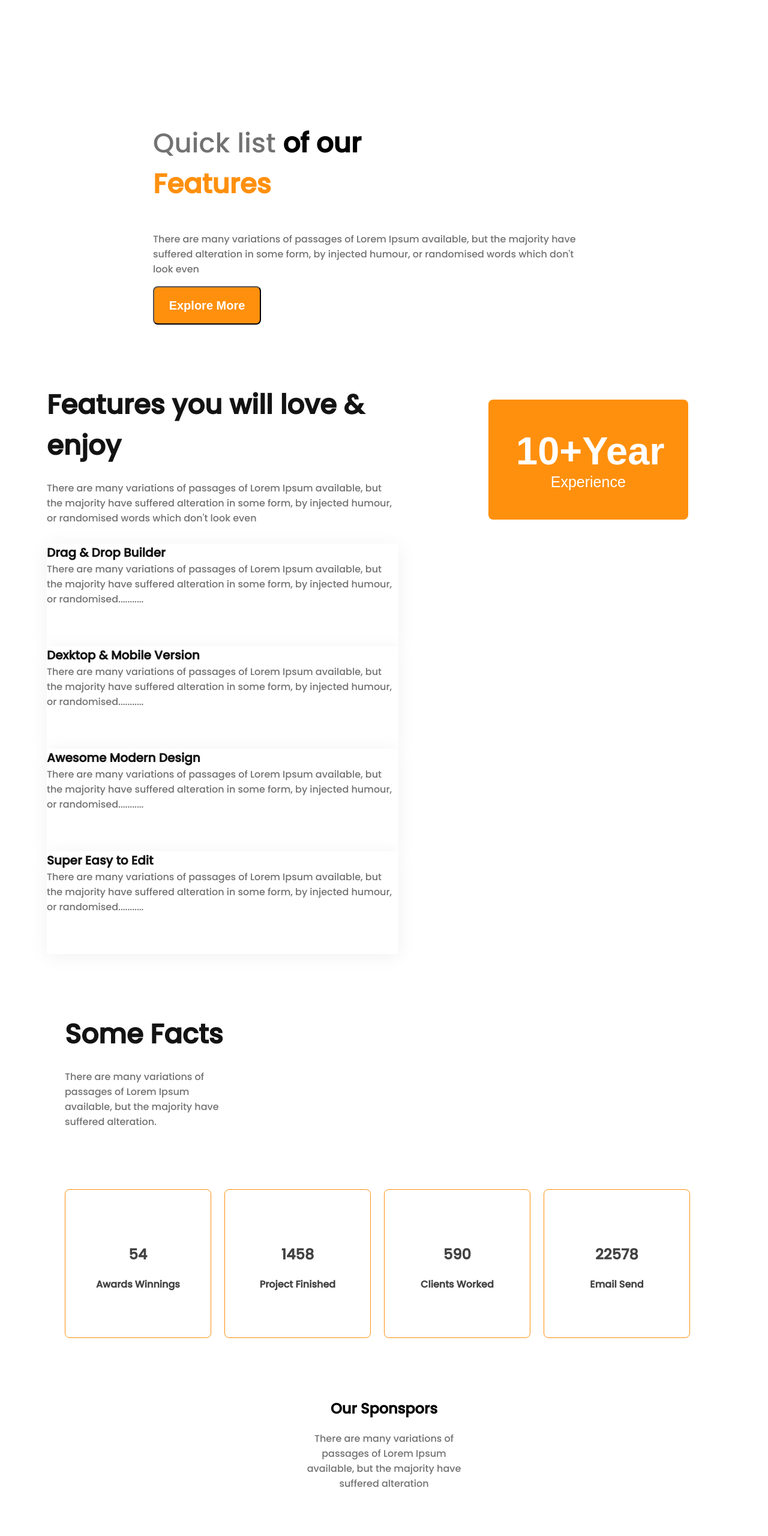
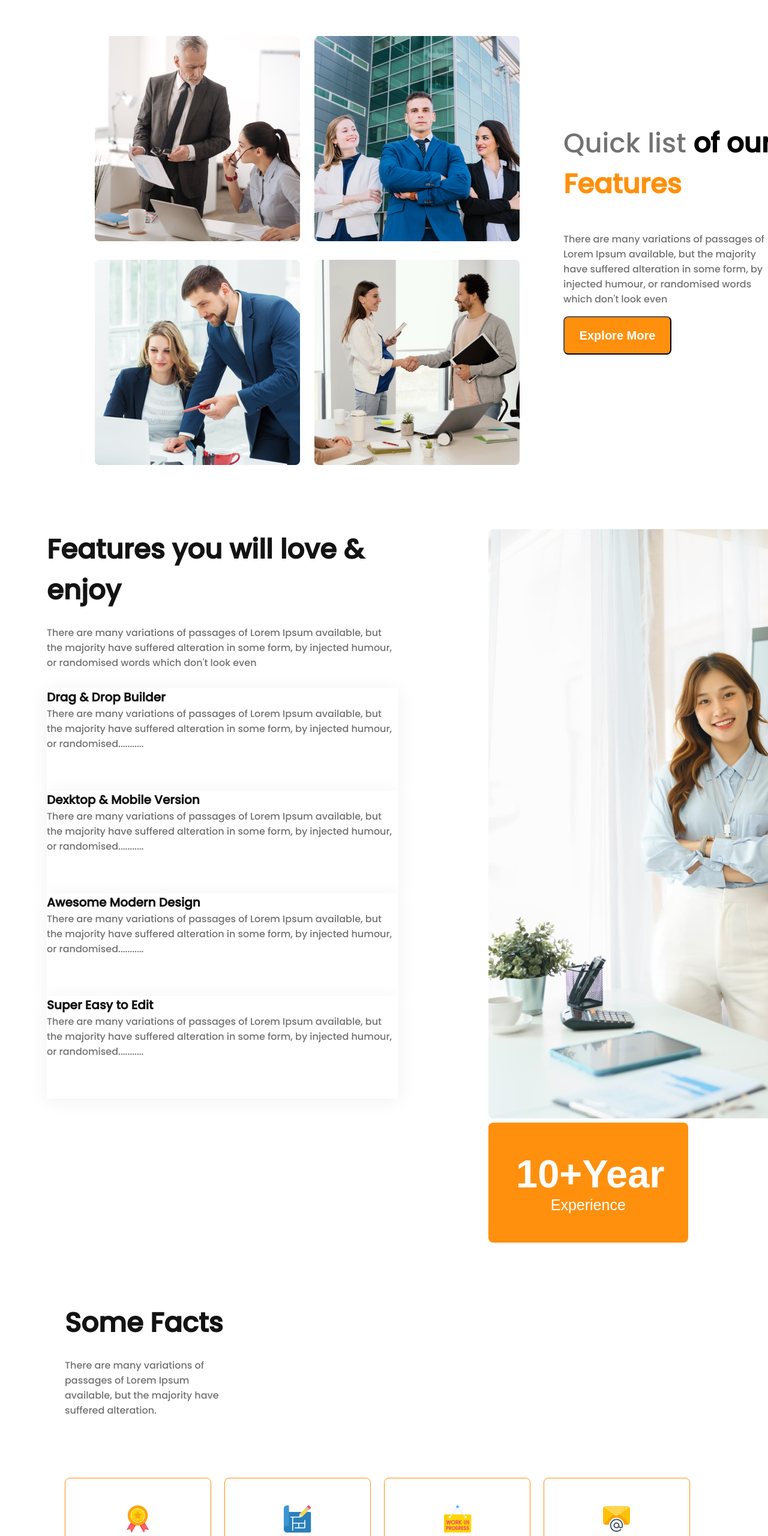
Before and after one commit to jannatnj24/architects-website, a plain HTML site: page index.html in a window 1280 px wide. Shown: the part 1372-3932 px from the top of the page at 60% size. Drawn offline with Linux system fonts and the light colour scheme; the site is published under a folder, as on GitHub Pages, so addresses that start at the root find nothing.

Commit message:
added image

```diff
--- a/index.html
+++ b/index.html
@@ -30,10 +30,10 @@
     <main>
         <section class="more-flex">
             <article class="teams">
-                <div class="team"><img src="/images/team1.png" alt=""></div>
-                <div class="team"><img src="/images/team2.png" alt=""></div>
-                <div class="team"><img src="/images/team3.png" alt=""></div>
-                <div class="team"><img src="/images/team4.png" alt=""></div>
+                <div class="team"><img src="images/team1.png" alt=""></div>
+                <div class="team"><img src="images/team2.png" alt=""></div>
+                <div class="team"><img src="images/team3.png" alt=""></div>
+                <div class="team"><img src="images/team4.png" alt=""></div>
             </article>
             <div class="Quick-list">
                 <h3 class="Q-title"> <span class="Q-color">Quick list</span>  <strong class="back">of our</strong><br><span class="color" >Features</span></h3>
@@ -64,7 +64,7 @@
            </div>
         </div>
             <div>
-                <img  src="/images/architect.png" alt="">
+                <img  src="images/architect.png" alt="">
                 <button class="b-tag">
                     <p> <span class="b-title"> 10+Year</span>
                     <span class="e-style"> Experience </span></p>
@@ -83,7 +83,7 @@
              <div class="icon-info" >
                 <div class="icon-bg" >
                     <div class="icon-img">
-                <img src="/images/icons/ribon.png" alt="">
+                <img src="images/icons/ribon.png" alt="">
                 </div>
                 <h2 class="icon-title">54</h2>
                 <p class="icon-dis">Awards Winnings</p>
@@ -91,7 +91,7 @@
 
                 <div class="icon-bg" >
                     <div class="icon-img">
-                <img src="/images/icons/projects.png" alt="">
+                <img src="images/icons/projects.png" alt="">
                 </div>
                 <h2 class="icon-title">1458</h2>
                 <p class="icon-dis">Project Finished</p>
@@ -99,7 +99,7 @@
 
                 <div class="icon-bg" >
                     <div class="icon-img">
-                <img src="/images/icons/customers.png" alt="">
+                <img src="images/icons/customers.png" alt="">
                 </div>
                 <h2 class="icon-title">590</h2>
                 <p class="icon-dis">Clients Worked</p>
@@ -107,7 +107,7 @@
 
                 <div class="icon-bg" >
                     <div class="icon-img">
-                <img src="/images/icons/email.png" alt="">
+                <img src="images/icons/email.png" alt="">
                 </div>
                 <h2 class="icon-title">22578</h2>
                 <p class="icon-dis">Email Send</p>
@@ -121,11 +121,11 @@
         <p class="sopns-dis">There are many variations of passages of Lorem Ipsum available, but the majority have suffered alteration</p>
     </div>
     <div class="sopns-company">
-        <img src="/images/sponsors/amazon.png" alt="">
-        <img src="/images/sponsors/figma.png" alt="">
-        <img src="/images/sponsors/google.png" alt="">
-        <img src="/images/sponsors/spotify.png" alt="">
-        <img src="/images/sponsors/telerama.png" alt="">
+        <img src="images/sponsors/amazon.png" alt="">
+        <img src="images/sponsors/figma.png" alt="">
+        <img src="images/sponsors/google.png" alt="">
+        <img src="images/sponsors/spotify.png" alt="">
+        <img src="images/sponsors/telerama.png" alt="">
     </div>
     </section>
 </main>
```
